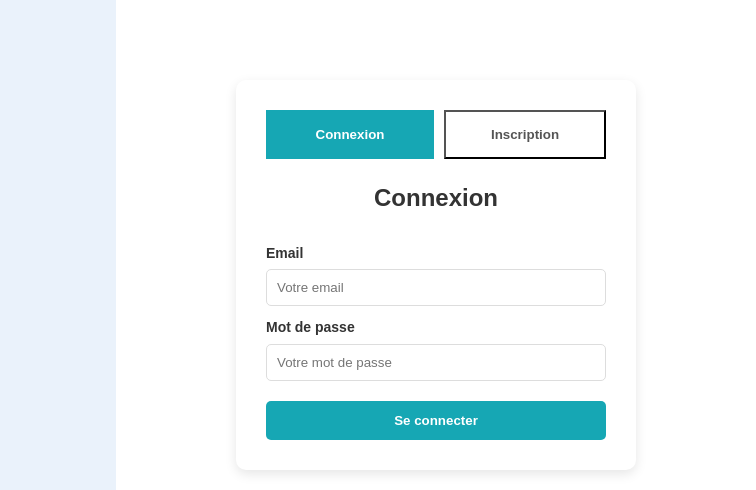
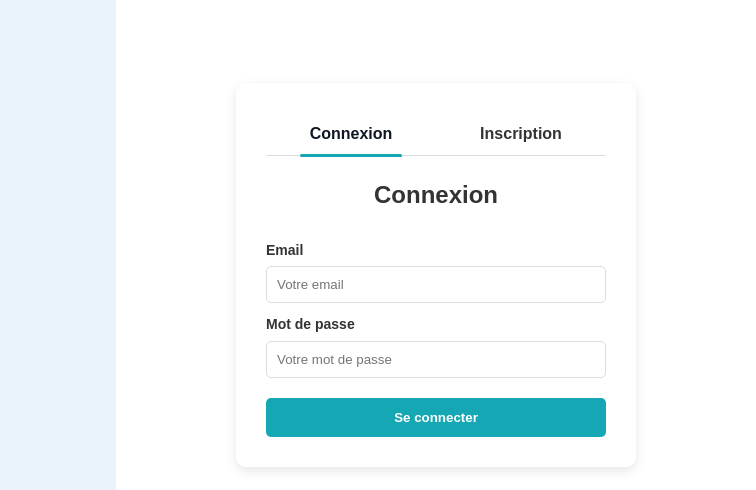
Before and after one commit to soualomichel91-glitch/site-E_commerce, a plain HTML site: page authentification.html in a window 1280 px wide. Shown: the part 225-715 px from the top of the page, 524-1280 px from the left. Drawn offline with Linux system fonts and the light colour scheme; a web font is replaced by a local one.

Commit message:
ajout des styles dynamiques en javscript

```diff
--- a/script.js
+++ b/script.js
@@ -19,8 +19,6 @@ navUl.addEventListener('mouseleave', () => {
   navUl.classList.remove('active');
 });
 
-// page d'authentification
-
 document.addEventListener('DOMContentLoaded', function () {
   const btnLogin = document.getElementById('btn-login');
   const btnSignup = document.getElementById('btn-signup');
@@ -33,38 +31,20 @@ document.addEventListener('DOMContentLoaded', function () {
       btnSignup.classList.remove('active');
       loginForm.classList.add('active');
       signupForm.classList.remove('active');
-
-      btnLogin.setAttribute('aria-selected', 'true');
-      btnSignup.setAttribute('aria-selected', 'false');
     } else {
       btnSignup.classList.add('active');
       btnLogin.classList.remove('active');
       signupForm.classList.add('active');
       loginForm.classList.remove('active');
-
-      btnSignup.setAttribute('aria-selected', 'true');
-      btnLogin.setAttribute('aria-selected', 'false');
     }
   }
 
+  // Initialisation
+  activate('login');
+
   btnLogin.addEventListener('click', () => activate('login'));
   btnSignup.addEventListener('click', () => activate('signup'));
-
-  // Empêcher le submit réel pendant les tests (tu peux adapter)
-  loginForm.addEventListener('submit', function (e) {
-    e.preventDefault();
-    // place ici ta logique de connexion (AJAX / fetch)
-    alert('Connexion — formulaire soumis (simulation)');
-  });
-
-  signupForm.addEventListener('submit', function (e) {
-    e.preventDefault();
-    // place ici ta logique d'inscription (AJAX / fetch)
-    alert("Inscription — formulaire soumis (simulation)");
-  });
 });
-
-
 
 
 // Fin de l'authenti
--- a/style.css
+++ b/style.css
@@ -633,26 +633,43 @@ body {
 /* --- Boutons Tabs --- */
 .tabs {
   display: flex;
-  gap: 10px;
+  justify-content: center;
   margin-bottom: 20px;
+  border-bottom: 1px solid #ddd; /* ligne grise légère en bas */
 }
-
 
 .tabs button {
   flex: 1;
   padding: 12px;
-  background: none; /* pas de fond */
-  color: #555;
+  border: none;
+  background: none;
   font-weight: bold;
+  font-size: 16px;
+  color: #333;
   cursor: pointer;
-  transition: 0.3s;
+  position: relative;
+  transition: color 0.3s;
 }
 
+.tabs button.active {
+  color: #0f1724; /* couleur du texte actif */
+}
 
-.tabs button.active {
-  border: 5px solid #16a7b4; /* plein trait pour l'actif */
-  background: #16a7b4;
-  color: #fff;
+.tabs button::after {
+  content: "";
+  position: absolute;
+  bottom: -2px; /* juste sous le bouton */
+  left: 50%;
+  transform: translateX(-50%);
+  width: 0;
+  height: 3px;
+  background-color: #16a7b4; /* turquoise */
+  transition: width 0.3s ease;
+  border-radius: 2px;
+}
+
+.tabs button.active::after {
+  width: 60%; /* longueur du soulignement */
 }
 
 /* --- Formulaires --- */
```
